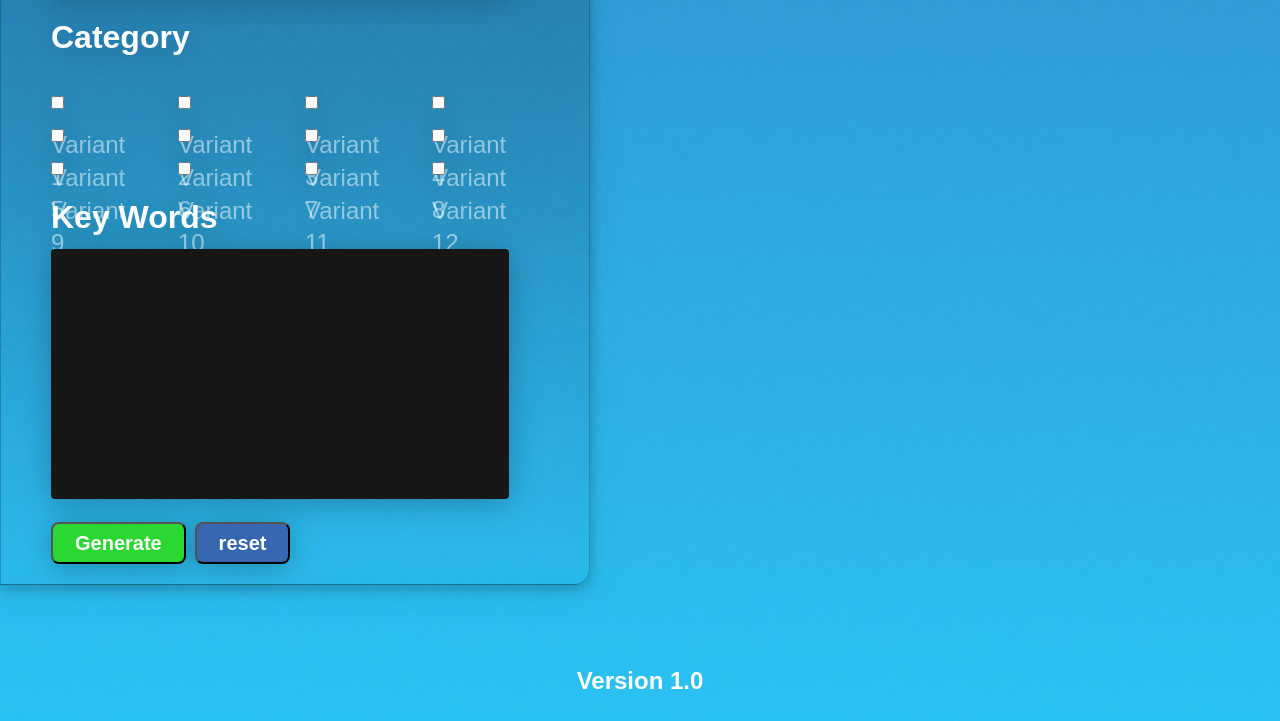
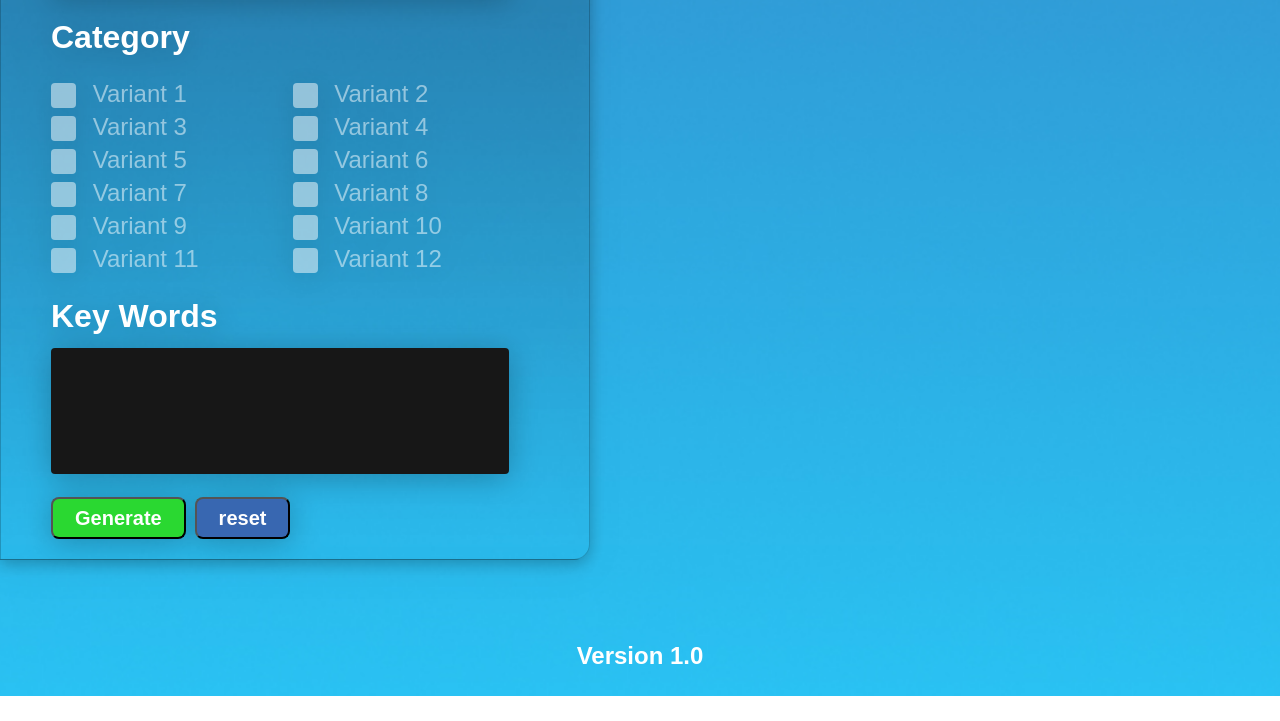
Before and after one commit to M0CHiNY/add-styles-for-plugin-WG, a website built with webpack: page src/chatDetail.html in a window 1280 px wide. Shown: the part 1118-1839 px from the top of the page. After the commit the page ends 1814 px from the top, so only its background shows below. Built offline with nearby package versions, Linux system fonts and the light colour scheme; a web font is replaced by a local one.

Commit message:
add checkbox

```diff
--- a/src/chatDetail.html
+++ b/src/chatDetail.html
@@ -5,6 +5,7 @@
   <meta charset="UTF-8">
   <meta http-equiv="X-UA-Compatible" content="IE=edge">
   <meta name="viewport" content="width=device-width, initial-scale=1.0">
+  <link rel="stylesheet" href="https://unicons.iconscout.com/release/v4.0.0/css/thinline.css">
   <title>GPT Chat</title>
 </head>
 
@@ -55,59 +56,76 @@
               </label>
               <h3 class="chat__category">Category</h3>
               <div class="chat__checkbox-inner">
-                <label for="ckb-1" class="chat__lab-check">
-                  <input type="checkbox" class="chat__input" id="ckb-1">
+                <label class="chat__lab-check">
+                  <input type="checkbox" class="chat__real-checkbox">
+                  <span class="chat__castom-chekbox"></span>
                   Variant 1
                 </label>
-                <label for="ckb-2" class="chat__lab-check">
-                  <input type="checkbox" class="chat__input" id="ckb-2">
+                <label class="chat__lab-check">
+                  <input type="checkbox" class="chat__real-checkbox">
+                  <span class="chat__castom-chekbox"></span>
                   Variant 2
                 </label>
-                <label for="ckb-3" class="chat__lab-check">
-                  <input type="checkbox" class="chat__input" id="ckb-3">
+                <label class="chat__lab-check">
+                  <input type="checkbox" class="chat__real-checkbox">
+                  <span class="chat__castom-chekbox"></span>
                   Variant 3
                 </label>
-                <label for="ckb-4" class="chat__lab-check">
-                  <input type="checkbox" class="chat__input" id="ckb-4">
+                <label class="chat__lab-check">
+                  <input type="checkbox" class="chat__real-checkbox">
+                  <span class="chat__castom-chekbox"></span>
                   Variant 4
                 </label>
-                <label for="ckb-5" class="chat__lab-check">
-                  <input type="checkbox" class="chat__input" id="ckb-5">
+                <label class="chat__lab-check">
+                  <input type="checkbox" class="chat__real-checkbox">
+                  <span class="chat__castom-chekbox"></span>
                   Variant 5
                 </label>
-                <label for="ckb-6" class="chat__lab-check">
-                  <input type="checkbox" class="chat__input" id="ckb-6">
+                <label class="chat__lab-check">
+                  <input type="checkbox" class="chat__real-checkbox">
+                  <span class="chat__castom-chekbox"></span>
                   Variant 6
                 </label>
-                <label for="ckb-7" class="chat__lab-check">
-                  <input type="checkbox" class="chat__input" id="ckb-7">
+                <label class="chat__lab-check">
+                  <input type="checkbox" class="chat__real-checkbox">
+                  <span class="chat__castom-chekbox"></span>
                   Variant 7
                 </label>
-                <label for="ckb-8" class="chat__lab-check">
-                  <input type="checkbox" class="chat__input" id="ckb-8">
+                <label class="chat__lab-check">
+                  <input type="checkbox" class="chat__real-checkbox">
+                  <span class="chat__castom-chekbox"></span>
                   Variant 8
                 </label>
-                <label for="ckb-9" class="chat__lab-check">
-                  <input type="checkbox" class="chat__input" id="ckb-9">
+                <label class="chat__lab-check">
+                  <input type="checkbox" class="chat__real-checkbox">
+                  <span class="chat__castom-chekbox"></span>
                   Variant 9
                 </label>
-                <label for="ckb-10" class="chat__lab-check">
-                  <input type="checkbox" class="chat__input" id="ckb-10">
+                <label class="chat__lab-check">
+                  <input type="checkbox" class="chat__real-checkbox">
+                  <span class="chat__castom-chekbox"></span>
                   Variant 10
                 </label>
-                <label for="ckb-11" class="chat__lab-check">
-                  <input type="checkbox" class="chat__input" id="ckb-11">
+                <label class="chat__lab-check">
+                  <input type="checkbox" class="chat__real-checkbox">
+                  <span class="chat__castom-chekbox"></span>
                   Variant 11
                 </label>
-                <label for="ckb-12" class="chat__lab-check">
-                  <input type="checkbox" class="chat__input" id="ckb-12">
+                <label class="chat__lab-check">
+                  <input type="checkbox" class="chat__real-checkbox">
+                  <span class="chat__castom-chekbox"></span>
                   Variant 12
                 </label>
+
               </div>
               <label class="chat__label" for="">
                 Key Words
-                <textarea class="chat__text" name="" id="" cols="30" rows="10">
-              </textarea>
+                <ul class="chat__key-list">
+                  <input class="chat__key input" type="text" spellcheck="false">
+                </ul>
+              <div class="chat__details">
+                <span class="chat__keys"></span>
+              </div>
               </label>
               <div class="chat__btn-box">
                 <input class="btn btn--save" type="submit" value="Generate">
--- a/src/index.js
+++ b/src/index.js
@@ -39,3 +39,59 @@ ResetButton.addEventListener('click', ()=> {
         this.classList.remove ('button-active');// removeClass
     })
 })
+
+
+//Keywords
+
+const ul = document.querySelector(".chat__key-list"),
+  input = document.querySelector(".chat__key"),
+  tagNumb = document.querySelector(".chat__keys");
+
+let maxTags = 10,
+  tags = ['Sport', 'Sport News'];
+
+
+countTags();
+createTag();
+
+function countTags() {
+  input.focus();
+  tagNumb.innerText = maxTags - tags.length;
+}
+
+function createTag() {
+  ul.querySelectorAll("li").forEach((li) => li.remove());
+  tags
+    .slice()
+    .reverse()
+    .forEach((tag) => {
+      let liTag = `<li>${tag} <i class="uit uit-multiply" onclick="remove(this, '${tag}')"></i></li>`;
+      ul.insertAdjacentHTML("afterbegin", liTag);
+    });
+  countTags();
+}
+
+function remove(element, tag) {
+  let index = tags.indexOf(tag);
+  tags = [...tags.slice(0, index), ...tags.slice(index + 1)];
+  element.parentElement.remove();
+  countTags();
+}
+
+function addTag(e) {
+  if (e.key == "Enter") {
+    let tag = e.target.value.replace(/\s+/g, " ");
+    if (tag.length > 1 && !tags.includes(tag)) {
+      if (tags.length < 10) {
+        tag.split(",").forEach((tag) => {
+          tags.push(tag);
+          createTag();
+        });
+      }
+    }
+    e.target.value = "";
+  }
+}
+
+input.addEventListener("keyup", addTag);
+console.log('reeeeeeeee');
--- a/src/style/_chat.scss
+++ b/src/style/_chat.scss
@@ -76,7 +76,27 @@
     margin: 20px 0;
     display: grid;
     grid-template-columns: repeat(4, 1fr);
-    grid-column-gap: 50px;
+    grid-column-gap: 25px;
+
+    @include _1670 {
+      grid-template-columns: repeat(3, 1fr);
+    }
+
+    @include _1420 {
+      grid-template-columns: repeat(2, 1fr);
+    }
+
+    @include _950 {
+      grid-template-columns: repeat(3, 1fr);
+    }
+
+    @include _700 {
+      grid-template-columns: repeat(2, 1fr);
+    }
+
+    @include _520 {
+      grid-template-columns: repeat(1, 1fr);
+    }
   }
 
   &__lab-check {
@@ -86,6 +106,95 @@
     display: block;
     height: 33px;
   }
+
+  &__real-checkbox {
+    height: 0;
+    width: 0;
+    opacity: 0;
+    position: absolute;
+    z-index: -1;
+
+    &:checked+.chat__castom-chekbox::before {
+      transform: scale(1);
+    }
+
+    &:checked+.chat__castom-chekbox {
+      background-color: #2AD831;
+    }
+
+    &:focus+.chat__castom-chekbox {
+      box-shadow: 0 0 0 1px rgba(255, 255, 255, 0.5),
+        0 0 10px rgba(255, 255, 255, 0.5);
+    }
+  }
+
+  &__castom-chekbox {
+    position: relative;
+    display: inline-block;
+    width: 25px;
+    height: 25px;
+    border-radius: 4px;
+    background-color: rgba(255, 255, 255, 0.5);
+    margin-right: 10px;
+    vertical-align: sub;
+
+    &::before {
+      content: '';
+      display: inline-block;
+      width: 16px;
+      height: 12px;
+      position: absolute;
+      left: 25%;
+      top: 25%;
+      transform: translate(-50%, -50%) scale(0);
+      background-image: url('../img/secondPage/check.svg');
+      background-repeat: no-repeat;
+      background-size: contain;
+      transition: 0.2 ease-in;
+    }
+  }
+
+  &__key-list {
+    display: flex;
+    flex-wrap: wrap;
+    padding: 7px;
+    margin: 12px 0;
+
+    li {
+      color: red;
+      margin: 4px 3px;
+      list-style: none;
+      border-radius: 4px;
+      background: rgba(42, 194, 242, 0.25);
+      padding: 5px 8px 5px 10px;
+      border: 1px solid #e3e1e1;
+      height: 33px;
+    }
+
+    i {
+      height: 20px;
+      width: 20px;
+      color: #ffffff;
+      margin-left: 8px;
+      font-size: 12px;
+      cursor: pointer;
+      border-radius: 50%;
+      background: #dfdfdf;
+      justify-content: center;
+    }
+  }
+
+  &__key {
+    height: 126px;
+    margin: 10px 0 20px;
+    flex: 1;
+    padding: 15px;
+    border: none;
+    outline: none;
+    font-size: 16px;
+  }
+
+  // &__details {}
 
   &__dialogs {
     display: flex;
--- a/src/style/_var.scss
+++ b/src/style/_var.scss
@@ -8,6 +8,18 @@
   font-family: 'OpenSans',
     sans-serif;
   font-weight: 600;
+}
+
+@mixin _1670 {
+  @media (max-width: 1670px) {
+    @content;
+  }
+}
+
+@mixin _1420 {
+  @media (max-width: 1420px) {
+    @content;
+  }
 }
 
 @mixin _1220 {
@@ -22,8 +34,26 @@
   }
 }
 
+@mixin _950 {
+  @media (max-width: 950px) {
+    @content;
+  }
+}
+
+@mixin _700 {
+  @media (max-width: 700px) {
+    @content;
+  }
+}
+
 @mixin _660 {
   @media (max-width: 660px) {
     @content;
   }
 }
+
+@mixin _520 {
+  @media (max-width: 520px) {
+    @content;
+  }
+}
```
